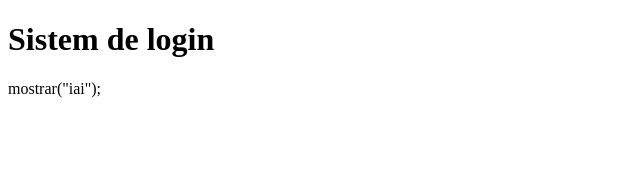
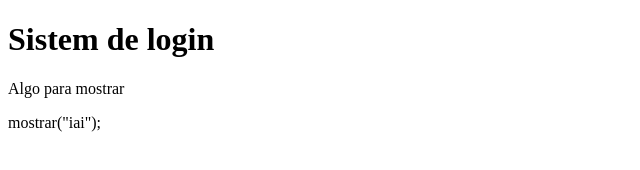
Before and after one commit to MarquessMateus/sistema-de-login-php, a plain HTML site: page index.html in a window 1280 px wide. Shown: the whole page, without its empty margins (0-640 px from the left). Drawn offline with Linux system fonts and the light colour scheme.

Commit message:
Adicionando um paragráfo

```diff
--- a/index.html
+++ b/index.html
@@ -9,6 +9,7 @@
 </head>
 <body>
     <h1>Sistem de login</h1>
+    <p>Algo para mostrar</p>
     mostrar("iai");
 </body>
 </html>
```
